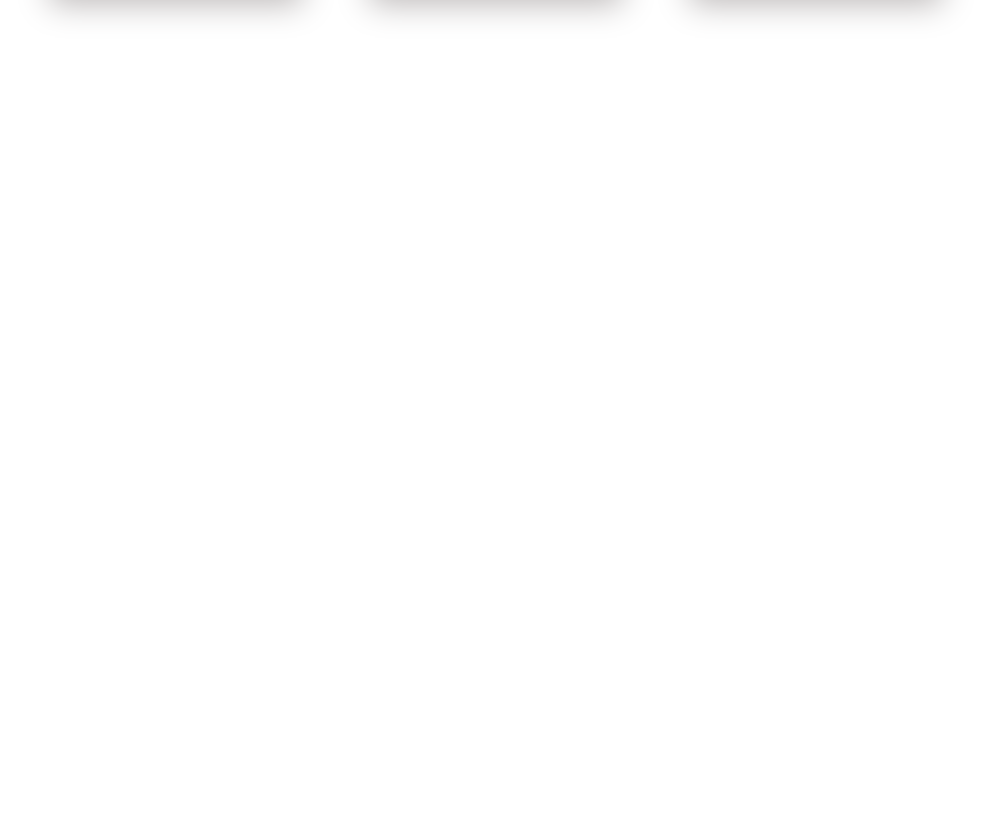
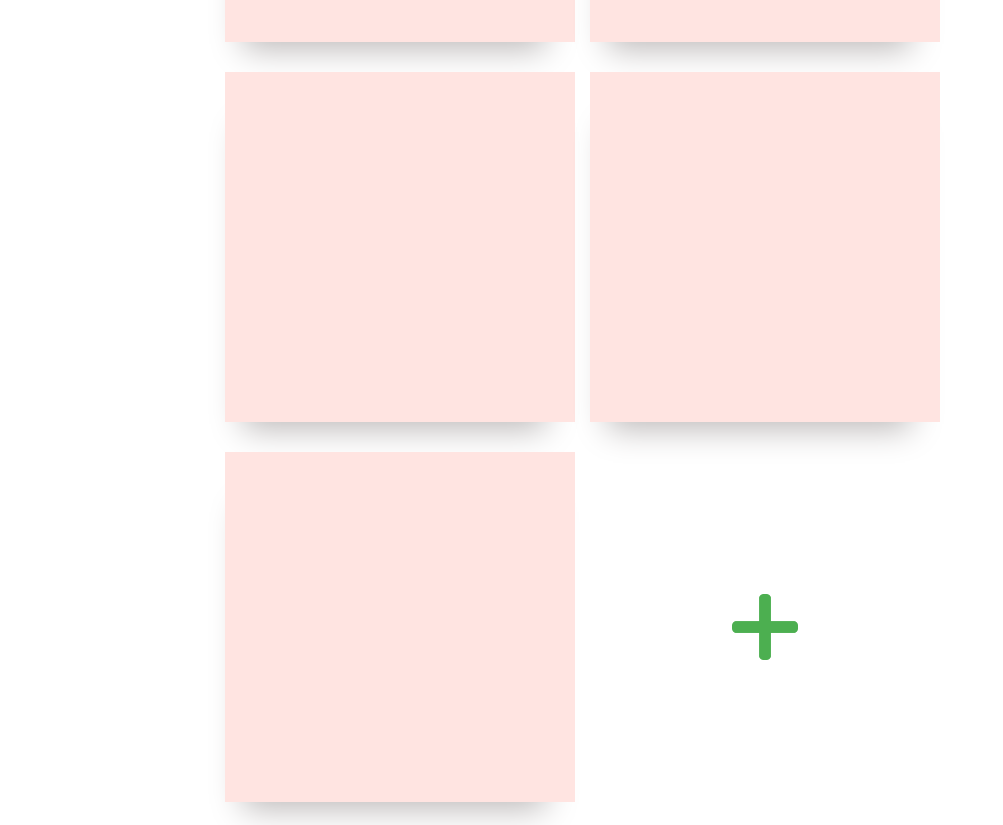
Before and after one commit to Serpedg1o/stickyNotes, a plain HTML site: page index.html in a window 1280 px wide. Shown: the part 443-1268 px from the top of the page, without its empty margins (23-1026 px from the left). Before the commit the page ends 800 px from the top, so only its background shows below. Drawn offline with Linux system fonts and the light colour scheme.

Commit message:
added more lines and button

```diff
--- a/css/main.css
+++ b/css/main.css
@@ -16,7 +16,7 @@ ul, li {
     padding: 0;
 }
 .container {
-    width: 1170px;
+    padding: 0 15em;
     margin: 0 auto;
 }
 .header {
@@ -63,15 +63,30 @@ header a {
     width: 50px;
     margin-right: 69px;
 }
-.boxes {
+.stickerBox {
     display: flex;
     align-items: center;
+    flex-wrap: wrap;
+}
+.container {
+ padding: 0 15em;
 }
 .sticker {
-    border: black;
     background: #ffe4e1;
-    width: 300px;
-    height: 300px;
-    margin: 20px 20px 20px 0;
+    width: 350px;
+    height: 350px;
+    margin: 15px 15px 15px 0;
     box-shadow: -6px 31px 31px -24px #bcb8b8;
 }
+.addNewSticker {
+    display: flex;
+    align-items: center;
+    justify-content: center;
+    width: 350px;
+    height: 350px;
+    margin: 15px 15px 15px 0;
+}
+#addNewStickerImg {
+    width: 5;
+    height: 5em;
+}
--- a/index.html
+++ b/index.html
@@ -34,12 +34,19 @@
   </header>
   <section id="about" class="about">
     <div class="container">
-        <div class="boxes">
-            <div class=" sticker">
+        <div class="stickerBox">
+            <div class="sticker">
             </div>
-            <div class=" sticker">
+            <div class="sticker">
             </div>
-            <div class=" sticker">
+            <div class="sticker">
+            </div>
+            <div class="sticker">
+            </div>
+            <div class="sticker">
+            </div>
+            <div class="addNewSticker">
+                <input type="image" id="addNewStickerImg" src="/img/plus.png" alt="Добавить новый стикер">
             </div>
         </div>
 
```
Also changed, not shown: img/plus.png (added).
